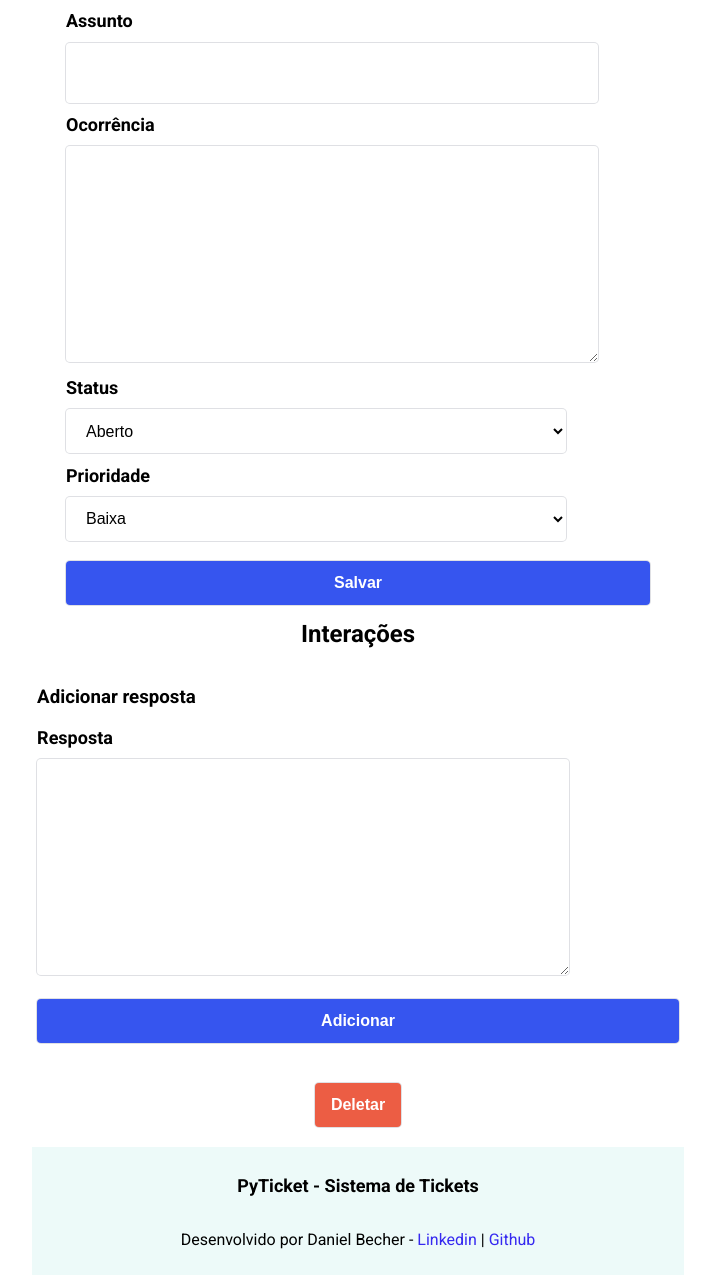
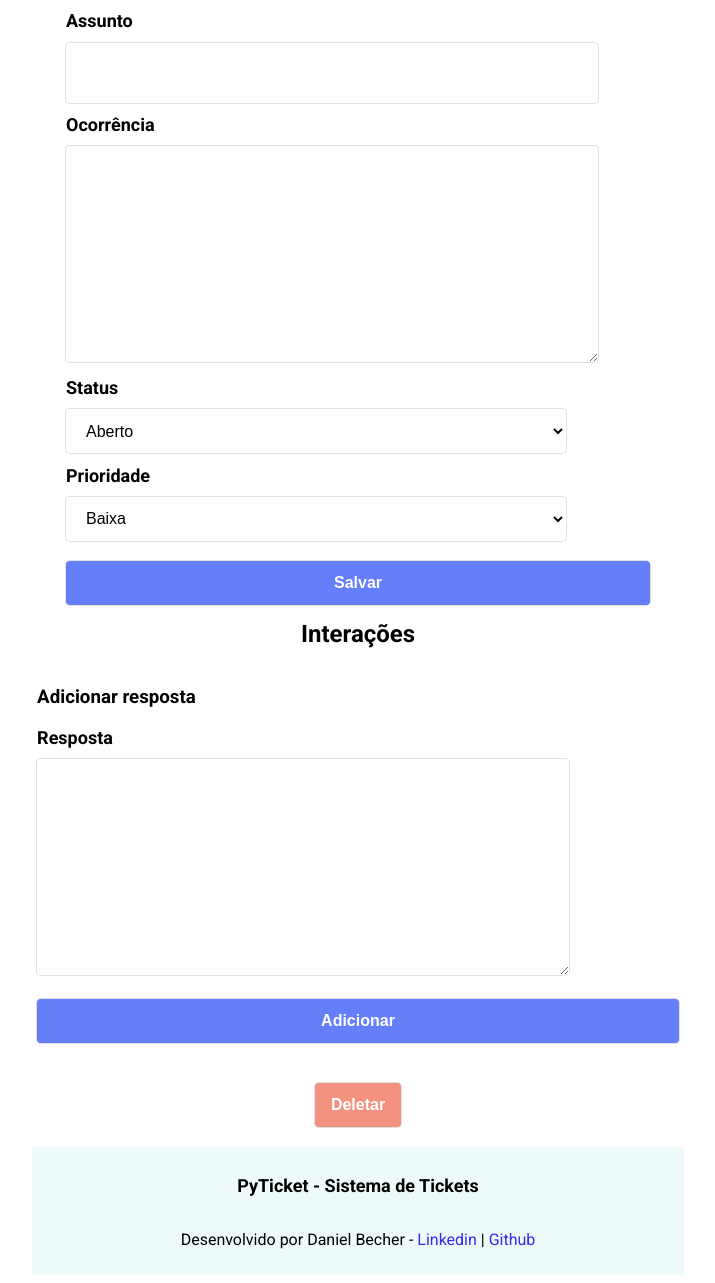
Before and after one commit to danielbecher/pyticket, a Django app: page /tickets/ticket/ in a window 1280 px wide. Shown: the part 245-1528 px from the top of the page, without its empty margins (282-997 px from the left). Run offline with Django 4.2, Linux system fonts and the light colour scheme; a user stored in the database is signed in.

Commit message:
Alterando alguns estilos CSS

```diff
--- a/pyticket/static/css/criarticket.css
+++ b/pyticket/static/css/criarticket.css
@@ -46,8 +46,8 @@
     min-height: 44px;
     border: unset;
     border-radius: 4px;
-    outline-color: rgb(84 105 212 / 0.5);
-    background-color: rgba(9, 47, 236, 0.815);
+    outline-color: rgb(101, 126, 250);
+    background-color: rgb(101, 126, 250);
     box-shadow: rgba(0, 0, 0, 0) 0px 0px 0px 0px,
                 rgba(0, 0, 0, 0) 0px 0px 0px 0px,
                 rgba(0, 0, 0, 0) 0px 0px 0px 0px,
@@ -72,8 +72,8 @@
     min-height: 44px;
     border: unset;
     border-radius: 4px;
-    outline-color: #f0300e;
-    background-color: #ec5d44;
+    outline-color: #f39281;
+    background-color: #f39281;
     box-shadow: rgba(0, 0, 0, 0) 0px 0px 0px 0px,
                 rgba(0, 0, 0, 0) 0px 0px 0px 0px,
                 rgba(0, 0, 0, 0) 0px 0px 0px 0px,
```
